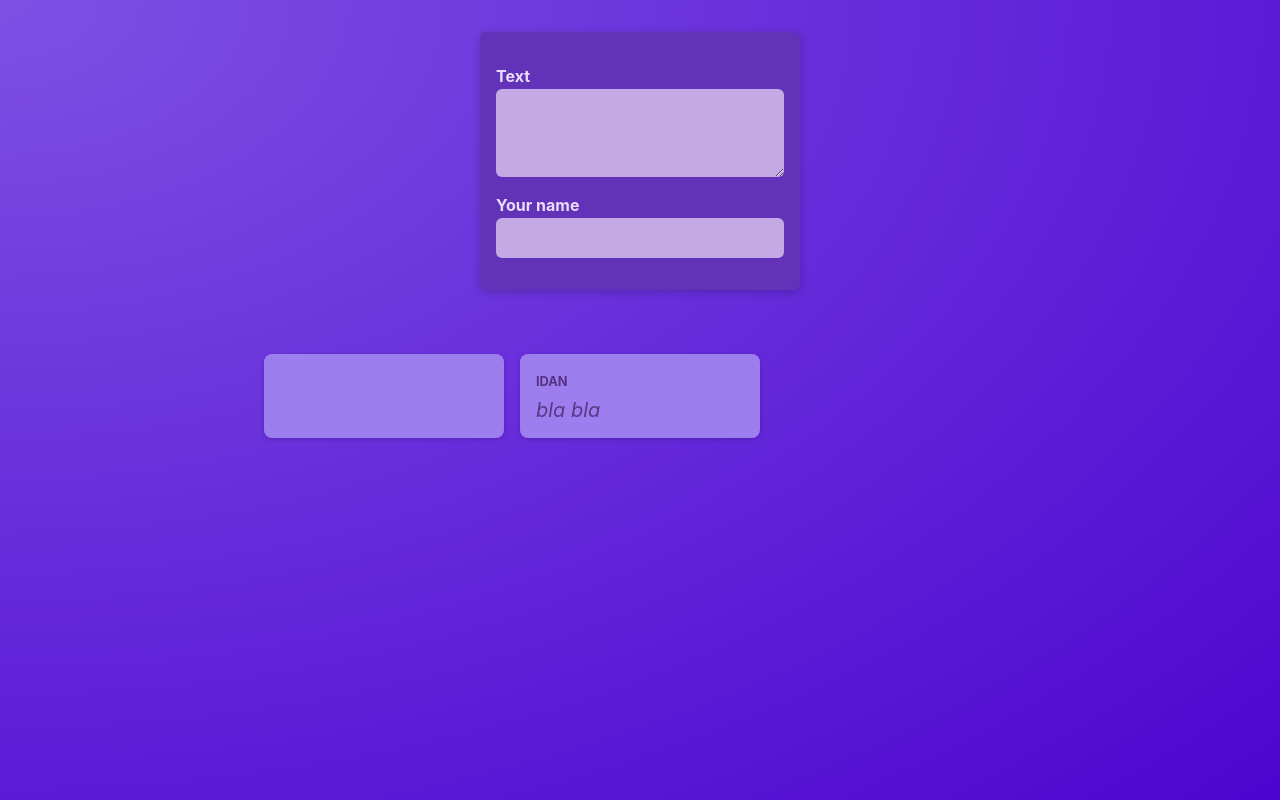
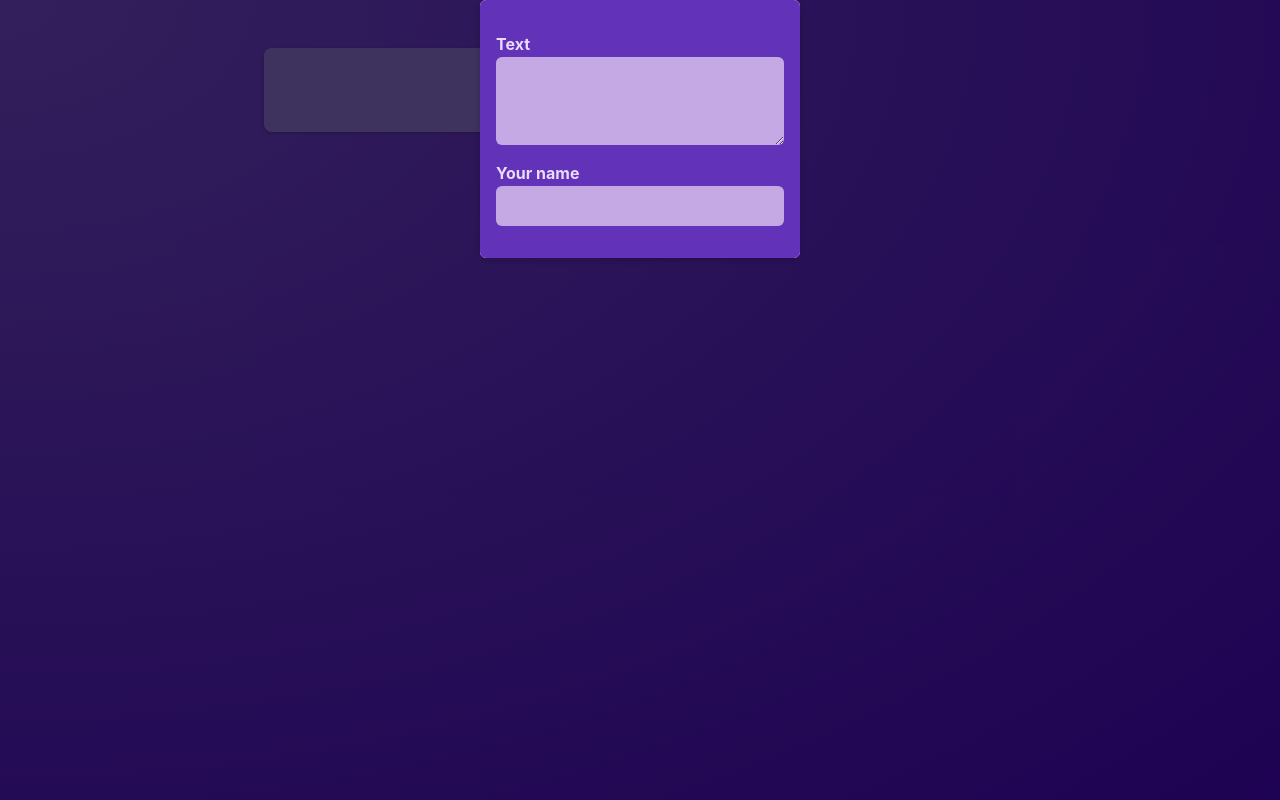
Before and after one commit to nirgluzman/React-Crash-Course, a React (Vite) app: page / in a window 1280 px wide. Built offline with nearby package versions, Linux system fonts and the light colour scheme.

Commit message:
add Modal component with overlay effect

```diff
--- /dev/null
+++ b/src/components/Modal.jsx
@@ -0,0 +1,13 @@
+import classes from './Modal.module.css';
+
+export default function Modal({ children }) {
+  return (
+    <>
+      <div className={classes.backdrop}>
+        <dialog open className={classes.modal}>
+          {children}
+        </dialog>
+      </div>
+    </>
+  );
+}
--- /dev/null
+++ b/src/components/Modal.module.css
@@ -0,0 +1,18 @@
+.backdrop {
+  position: fixed;
+  top: 0;
+  left: 0;
+  width: 100%;
+  height: 100vh;
+  background-color: rgba(0, 0, 0, 0.6);
+  z-index: 1;
+}
+
+.modal {
+  border: none;
+  border-radius: 6px;
+  box-shadow: 0 2px 8px rgba(0, 0, 0, 0.2);
+  padding: 0;
+  overflow: hidden;
+  z-index: 1;
+}
--- a/src/components/NewPost.module.css
+++ b/src/components/NewPost.module.css
@@ -2,9 +2,6 @@
   background-color: #6233b9;
   padding: 1rem;
   width: 20rem;
-  margin: 2rem auto;
-  border-radius: 6px;
-  box-shadow: 0 2px 8px rgba(0, 0, 0, 0.2);
 }
 
 .form label {
--- a/src/components/PostsList.jsx
+++ b/src/components/PostsList.jsx
@@ -2,6 +2,7 @@
 
 import Post from './Post';
 import NewPost from './NewPost';
+import Modal from './Modal';
 
 import classes from './PostsList.module.css';
 
@@ -19,10 +20,12 @@
 
   return (
     <>
-      <NewPost
-        onBodyChange={bodyChangeHandler}
-        onAuthorChange={authorChangeHandler}
-      />
+      <Modal>
+        <NewPost
+          onBodyChange={bodyChangeHandler}
+          onAuthorChange={authorChangeHandler}
+        />
+      </Modal>
       <ul className={classes.posts}>
         <Post author={enteredAuthor} body={enteredBody} />
         <Post author='Idan' body='bla bla' />
```
